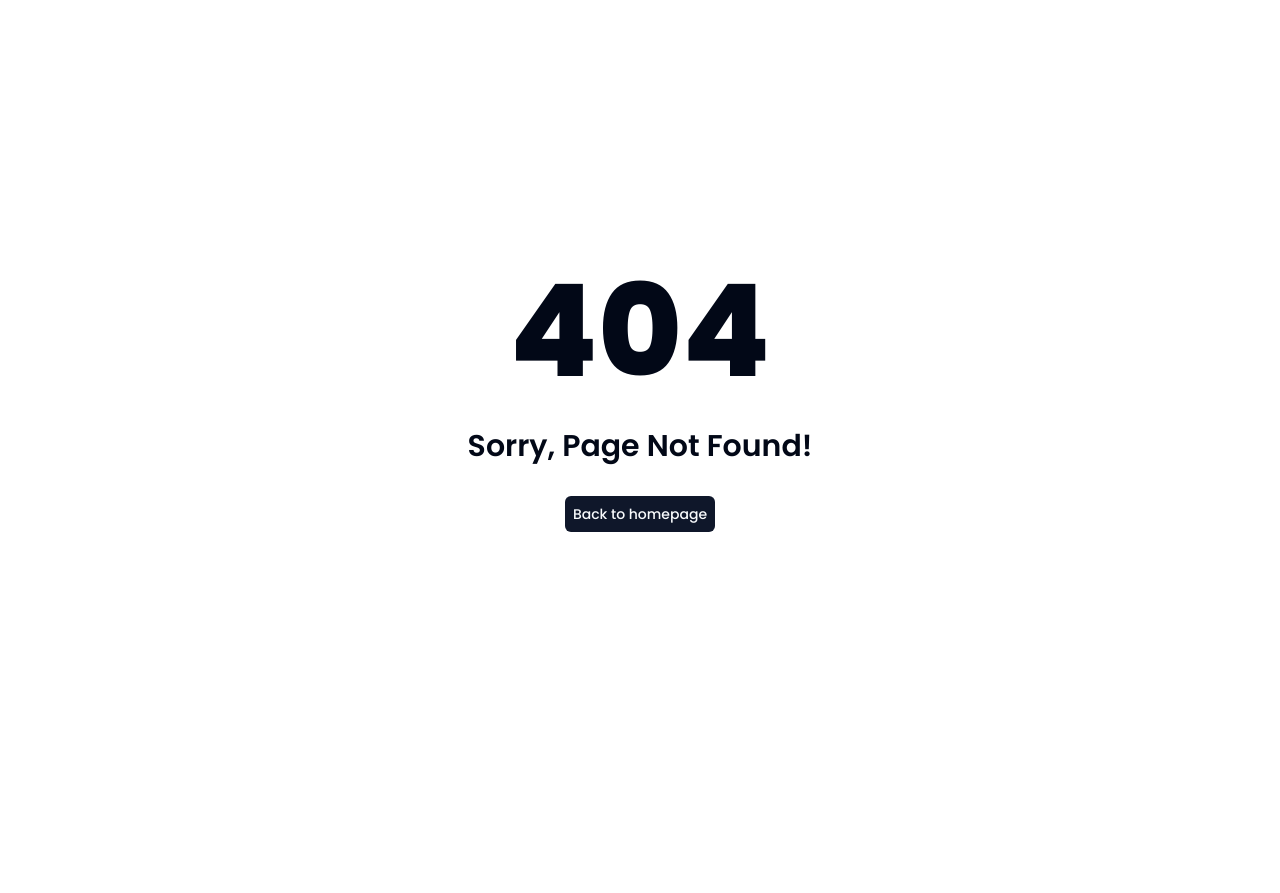
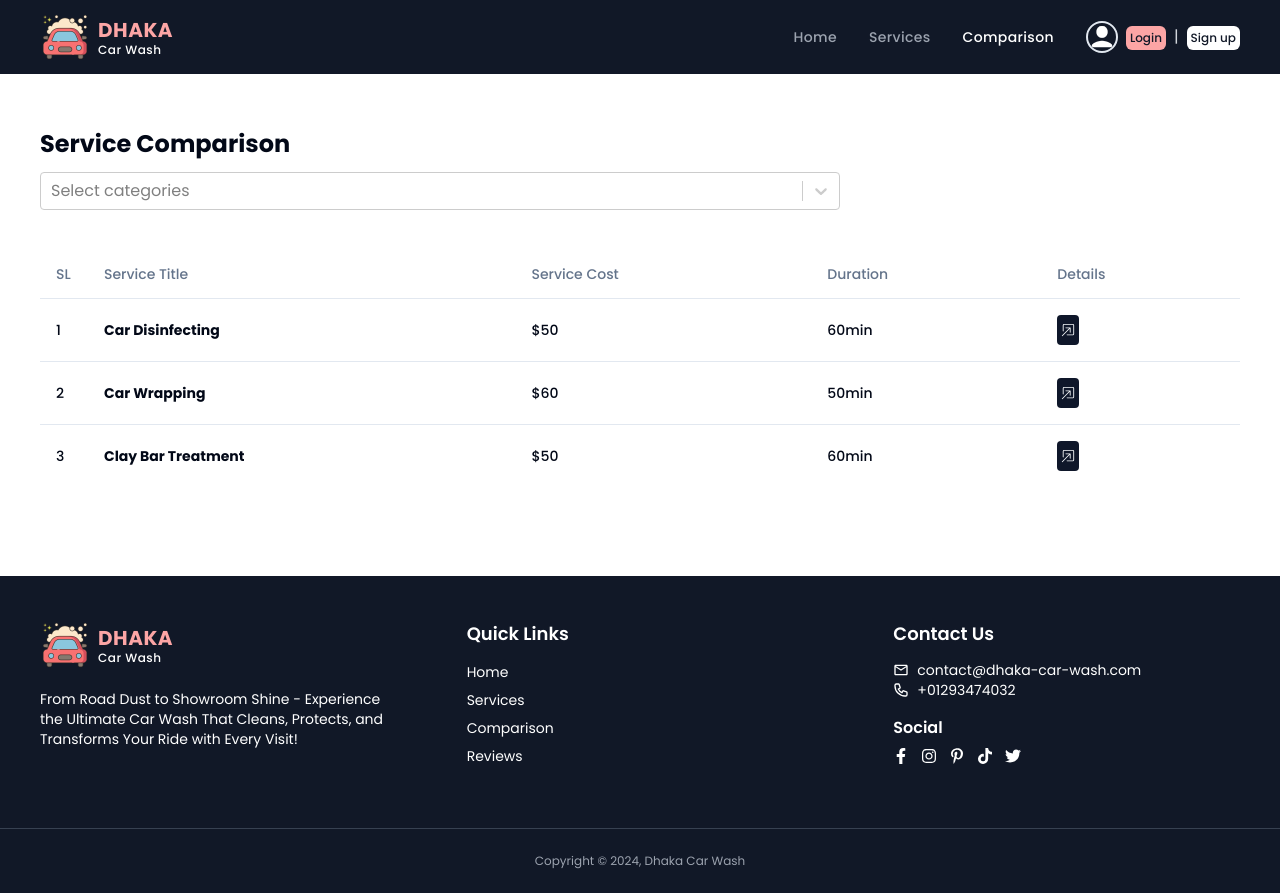
Before and after one commit to raian-shahrear/dhaka-car-wash-client, a React (Vite) app: page /service-comparison in a window 1280 px wide. Before the commit this address had no page. Before the commit the page ends 800 px from the top, so only its background shows below. Built offline with nearby package versions, Linux system fonts and the light colour scheme.

Commit message:
Frontend comparison page added

```diff
--- a/package.json
+++ b/package.json
@@ -22,6 +22,7 @@
     "react-icons": "^5.3.0",
     "react-redux": "^9.1.2",
     "react-router-dom": "^6.26.1",
+    "react-select": "^5.8.0",
     "sonner": "^1.5.0",
     "swiper": "^11.1.12",
     "tailwind-merge": "^2.5.2",
--- a/src/components/shared/beforeLogin/Footer.tsx
+++ b/src/components/shared/beforeLogin/Footer.tsx
@@ -48,18 +48,18 @@ const Footer = () => {
                 </li>
                 <li>
                   <Link
-                    to="/booking"
+                    to="/service-comparison"
                     className="text-sm transition-all duration-300 hover:underline"
                   >
-                    Booking
+                    Comparison
                   </Link>
                 </li>
                 <li>
                   <Link
-                    to="/cart"
+                    to="/reviews"
                     className="text-sm transition-all duration-300 hover:underline"
                   >
-                    My Cart
+                    Reviews
                   </Link>
                 </li>
               </ul>
--- a/src/components/shared/beforeLogin/navbar/NavbarItems.tsx
+++ b/src/components/shared/beforeLogin/navbar/NavbarItems.tsx
@@ -33,6 +33,20 @@ const NavbarItems = () => {
           Services
         </NavLink>
       </li>
+      <li>
+        <NavLink
+          to="/service-comparison"
+          aria-label="Comparison"
+          title="Comparison"
+          className={({ isActive }) =>
+            isActive
+              ? "text-sm font-medium tracking-wide text-gray-900 lg:text-white transition-all duration-300 lg:hover:text-white"
+              : "text-sm font-medium tracking-wide text-gray-500 lg:text-gray-400 transition-all duration-300 lg:hover:text-white"
+          }
+        >
+          Comparison
+        </NavLink>
+      </li>
       <li className="flex items-center gap-2 relative">
         <div className="hidden lg:block">
           <NavbarUserDropdown />
--- a/src/pages/beforeLogin/authentication/Login.tsx
+++ b/src/pages/beforeLogin/authentication/Login.tsx
@@ -1,4 +1,5 @@
 import { Button } from "@/components/ui/button";
+import { Link } from "react-router-dom";
 
 const Login = () => {
   return (
@@ -40,6 +41,7 @@ const Login = () => {
               Login
             </Button>
           </form>
+          <p className="mt-4 text-xs font-medium text-center">Don't have account? Please <Link to="/signup" className="text-blue-600 transition-all duration-300 hover:text-gray-900 hover:underline">sign up</Link></p>
         </div>
       </div>
     </div>
--- a/src/pages/beforeLogin/authentication/Signup.tsx
+++ b/src/pages/beforeLogin/authentication/Signup.tsx
@@ -1,4 +1,5 @@
 import { Button } from "@/components/ui/button";
+import { Link } from "react-router-dom";
 
 const Signup = () => {
   return (
@@ -77,6 +78,7 @@ const Signup = () => {
               Sign Up
             </Button>
           </form>
+          <p className="mt-4 text-xs font-medium text-center">Already have an account? Please <Link to="/login" className="text-blue-600 transition-all duration-300 hover:text-gray-900 hover:underline">login</Link></p>
         </div>
       </div>
     </div>
--- /dev/null
+++ b/src/pages/beforeLogin/services/ServiceComparison.tsx
@@ -0,0 +1,118 @@
+import { Button } from "@/components/ui/button";
+import {
+  Table,
+  TableBody,
+  TableCell,
+  TableHead,
+  TableHeader,
+  TableRow,
+} from "@/components/ui/table";
+import { useState } from "react";
+import Select from "react-select";
+import { BsBoxArrowInUpRight } from "react-icons/bs";
+import { Link } from "react-router-dom";
+
+const serviceOptions = [
+  {
+    value: "01",
+    label: "Car Disinfecting",
+  },
+  {
+    value: "02",
+    label: "Car Wrapping",
+  },
+  {
+    value: "03",
+    label: "Clay Bar Treatment",
+  },
+  {
+    value: "04",
+    label: "Electric Car Maintenance",
+  },
+  {
+    value: "05",
+    label: "Engine Bay Cleaning",
+  },
+  {
+    value: "06",
+    label: "Engine Maintenance",
+  },
+];
+
+const ServiceComparison = () => {
+  const [selectService, setSelectService] = useState([]);
+  console.log(selectService);
+
+  return (
+    <div className="container mx-auto px-4 lg:px-10 pt-20 lg:pt-32 min-h-[67vh]">
+      <div className="mb-10">
+        <p className="font-bold text-xl sm:text-2xl mb-3">Service Comparison</p>
+        <div className="w-full md:w-8/12">
+          <Select
+            isMulti
+            name="categories"
+            options={serviceOptions}
+            className="basic-multi-select"
+            classNamePrefix="select"
+            placeholder="Select categories"
+            onChange={(selectedOptions) => setSelectService(selectedOptions)}
+          />
+        </div>
+      </div>
+      <Table>
+        <TableHeader>
+          <TableRow>
+            <TableHead className="w-12">SL</TableHead>
+            <TableHead>Service Title</TableHead>
+            <TableHead>Service Cost</TableHead>
+            <TableHead>Duration</TableHead>
+            <TableHead>Details</TableHead>
+          </TableRow>
+        </TableHeader>
+        <TableBody>
+          <TableRow>
+            <TableCell className="font-medium">1</TableCell>
+            <TableCell className="font-bold">Car Disinfecting</TableCell>
+            <TableCell className="font-medium">$50</TableCell>
+            <TableCell className="font-medium">60min</TableCell>
+            <TableCell>
+              <Link to="/services/1" className="inline-block">
+                <Button className="px-1 py-2 h-fit rounded w-fit">
+                  <BsBoxArrowInUpRight />
+                </Button>
+              </Link>
+            </TableCell>
+          </TableRow>
+          <TableRow>
+            <TableCell className="font-medium">2</TableCell>
+            <TableCell className="font-bold">Car Wrapping</TableCell>
+            <TableCell className="font-medium">$60</TableCell>
+            <TableCell className="font-medium">50min</TableCell>
+            <TableCell>
+              <Link to="/services/1" className="inline-block">
+                <Button className="px-1 py-2 h-fit rounded w-fit">
+                  <BsBoxArrowInUpRight />
+                </Button>
+              </Link>
+            </TableCell>
+          </TableRow>
+          <TableRow>
+            <TableCell className="font-medium">3</TableCell>
+            <TableCell className="font-bold">Clay Bar Treatment</TableCell>
+            <TableCell className="font-medium">$50</TableCell>
+            <TableCell className="font-medium">60min</TableCell>
+            <TableCell>
+              <Link to="/services/1" className="inline-block">
+                <Button className="px-1 py-2 h-fit rounded w-fit">
+                  <BsBoxArrowInUpRight />
+                </Button>
+              </Link>
+            </TableCell>
+          </TableRow>
+        </TableBody>
+      </Table>
+    </div>
+  );
+};
+
+export default ServiceComparison;
--- a/src/pages/beforeLogin/services/ServiceDetails.tsx
+++ b/src/pages/beforeLogin/services/ServiceDetails.tsx
@@ -16,7 +16,7 @@ const ServiceDetails = () => {
           />
         </section>
         <section>
-          <p className="font-bold sm:text-2xl mb-3">Car Disinfecting</p>
+          <p className="font-bold text-xl sm:text-2xl mb-3">Car Disinfecting</p>
           <p className="text-sm sm:text-base mb-3">
             Car disinfecting goes beyond the standard cleaning to sanitize every
             surface inside your vehicle, ensuring a safe and healthy
--- a/src/routes/routes.tsx
+++ b/src/routes/routes.tsx
@@ -17,6 +17,7 @@ import Bookings from "@/pages/afterLogin/userManagement/Bookings";
 import Users from "@/pages/afterLogin/userManagement/users/Users";
 import MyAccount from "@/pages/afterLogin/userManagement/MyAccount";
 import MyBookings from "@/pages/afterLogin/userManagement/myBookings/MyBookings";
+import ServiceComparison from "@/pages/beforeLogin/services/ServiceComparison";
 
 const router = createBrowserRouter([
   {
@@ -47,6 +48,10 @@ const router = createBrowserRouter([
       {
         path: "/reviews",
         element: <Reviews />,
+      },
+      {
+        path: "/service-comparison",
+        element: <ServiceComparison />,
       },
     ],
   },
```
Also changed, not shown: 1 other file (tests, documents, lock files or other folders).
